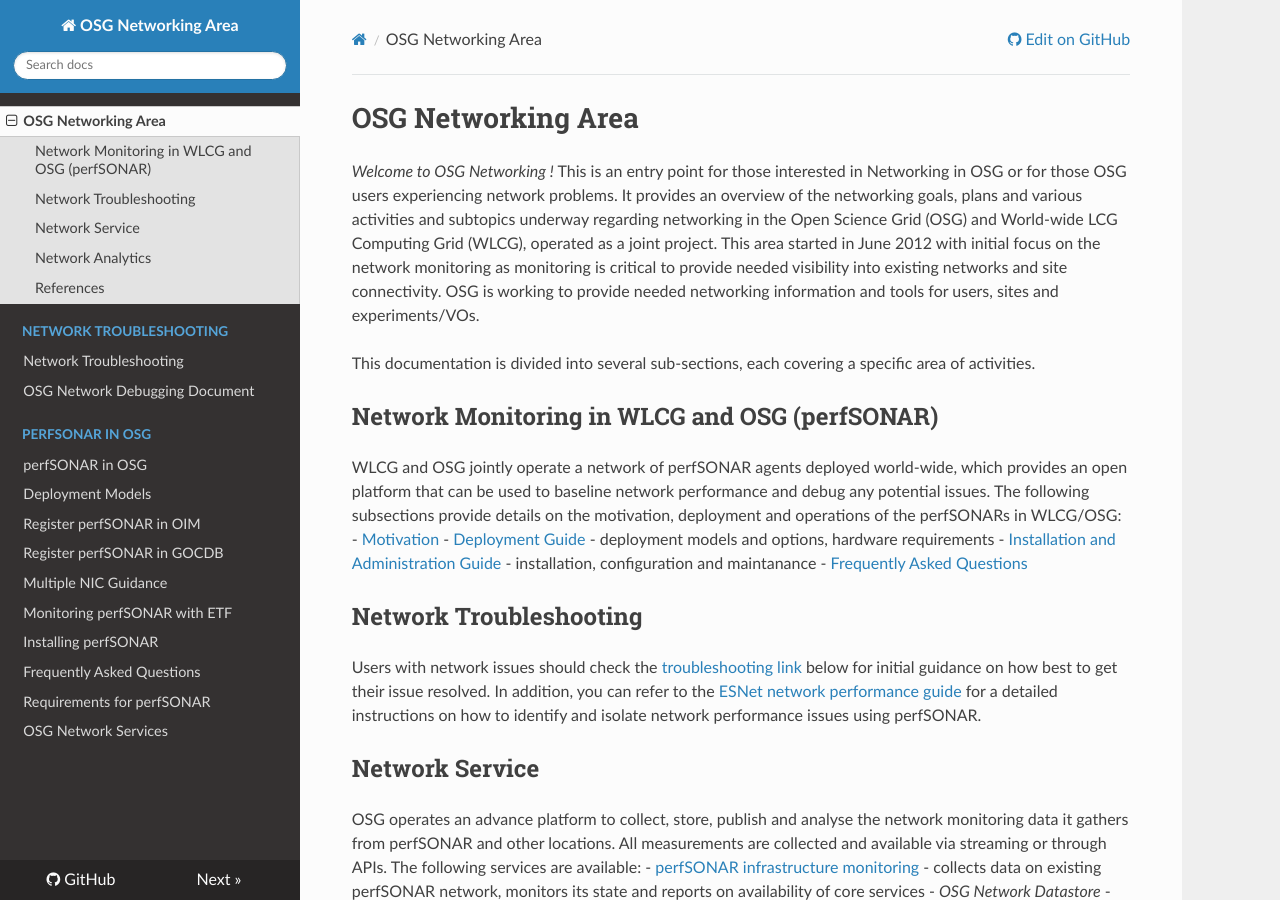
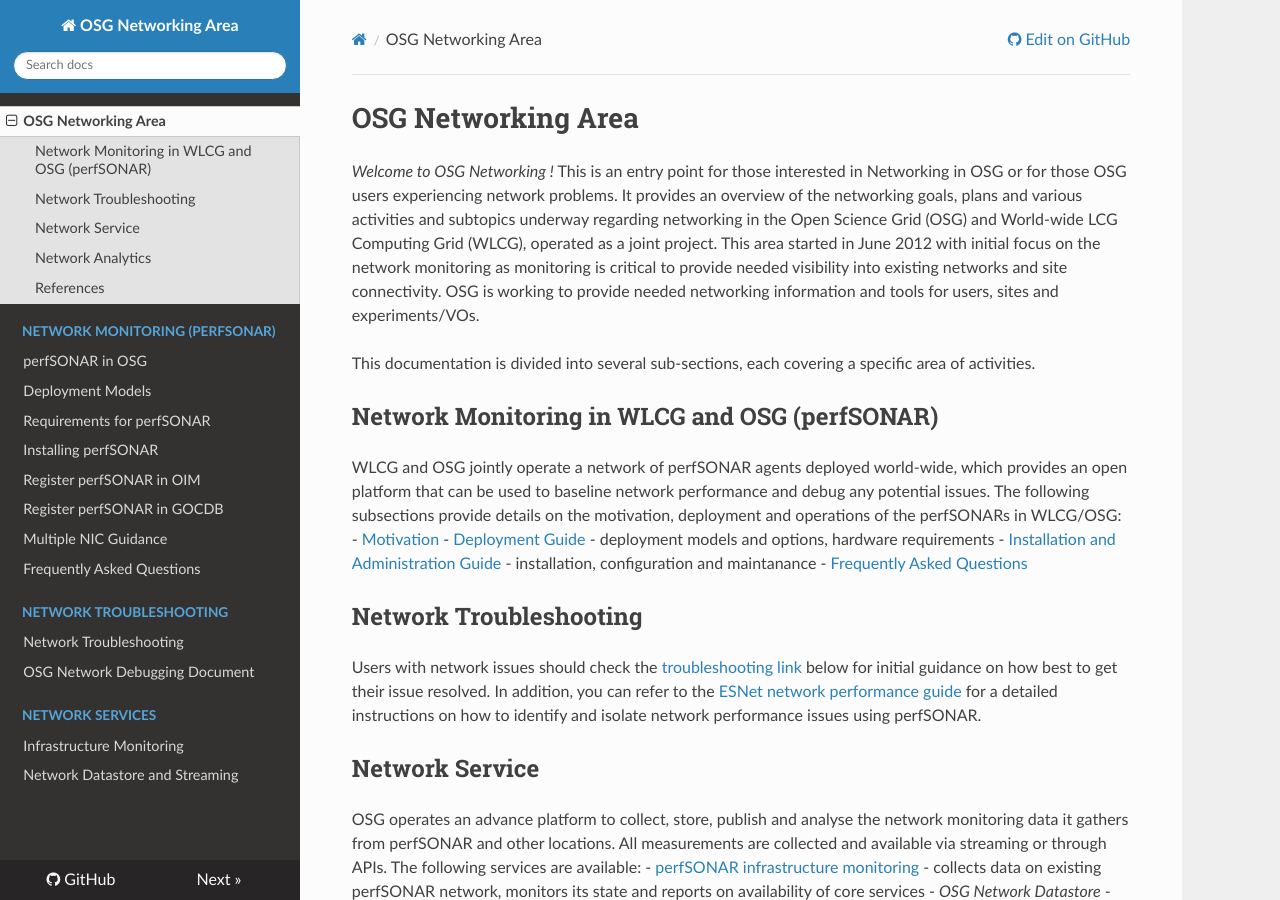
Before and after one commit to osg-htc/networking, an MkDocs documentation site: the page built from docs/index.md, in a window 1280 px wide and 900 px high. Built offline with MkDocs 1.6.1, drawn with Linux system fonts in a browser that asks for light colours; nearby versions of some CDN libraries; old or Windows-style settings are respelled for this version of MkDocs.

Commit message:
reorganised structure to follow index.md

```diff
--- a/mkdocs.yml
+++ b/mkdocs.yml
@@ -9,20 +9,21 @@
 
 pages:
   - OSG Networking Area: 'index.md'
+  - Network Monitoring (perfSONAR):
+    - 'perfSONAR in OSG': 'perfsonar-in-osg.md'
+    - 'Deployment Models': 'perfsonar/deployment-models.md'
+    - 'Requirements for perfSONAR': 'perfsonar/requirements.md'
+    - 'Installing perfSONAR': 'perfsonar/installation.md'
+    - 'Register perfSONAR in OIM': 'perfsonar/register-ps-in-oim.md'
+    - 'Register perfSONAR in GOCDB': 'perfsonar/register-ps-in-gocdb.md'
+    - 'Multiple NIC Guidance': 'perfsonar/multiple-nic-guidance.md'
+    - 'Frequently Asked Questions': 'perfsonar/faq.md'
   - Network Troubleshooting:
     - 'Network Troubleshooting': 'network-troubleshooting.md'
     - 'OSG Network Debugging Document': 'network-troubleshooting/osg-debugging-document.md'
-  - perfSONAR in OSG:
-    - 'perfSONAR in OSG': 'perfsonar-in-osg.md'
-    - 'Deployment Models': 'perfsonar/deployment-models.md'
-    - 'Register perfSONAR in OIM': 'perfsonar/register-ps-in-oim.md'
-    - 'Register perfSONAR in GOCDB': 'perfsonar/register-ps-in-gocdb.md'
-    - 'Multiple NIC Guidance': 'perfsonar/multiple-nic-guidance.md'
-    - 'Monitoring perfSONAR with ETF': 'perfsonar/psetf.md'
-    - 'Installing perfSONAR': 'perfsonar/installation.md'
-    - 'Frequently Asked Questions': 'perfsonar/faq.md'
-    - 'Requirements for perfSONAR': 'perfsonar/requirements.md'
-  - OSG Network Services: 'osg-network-services.md'
+  - Network Services:
+    - 'Infrastructure Monitoring': 'perfsonar/psetf.md'
+    - 'Network Datastore and Streaming' : 'osg-network-services.md'
 
 markdown_extensions:
   - admonition
```
